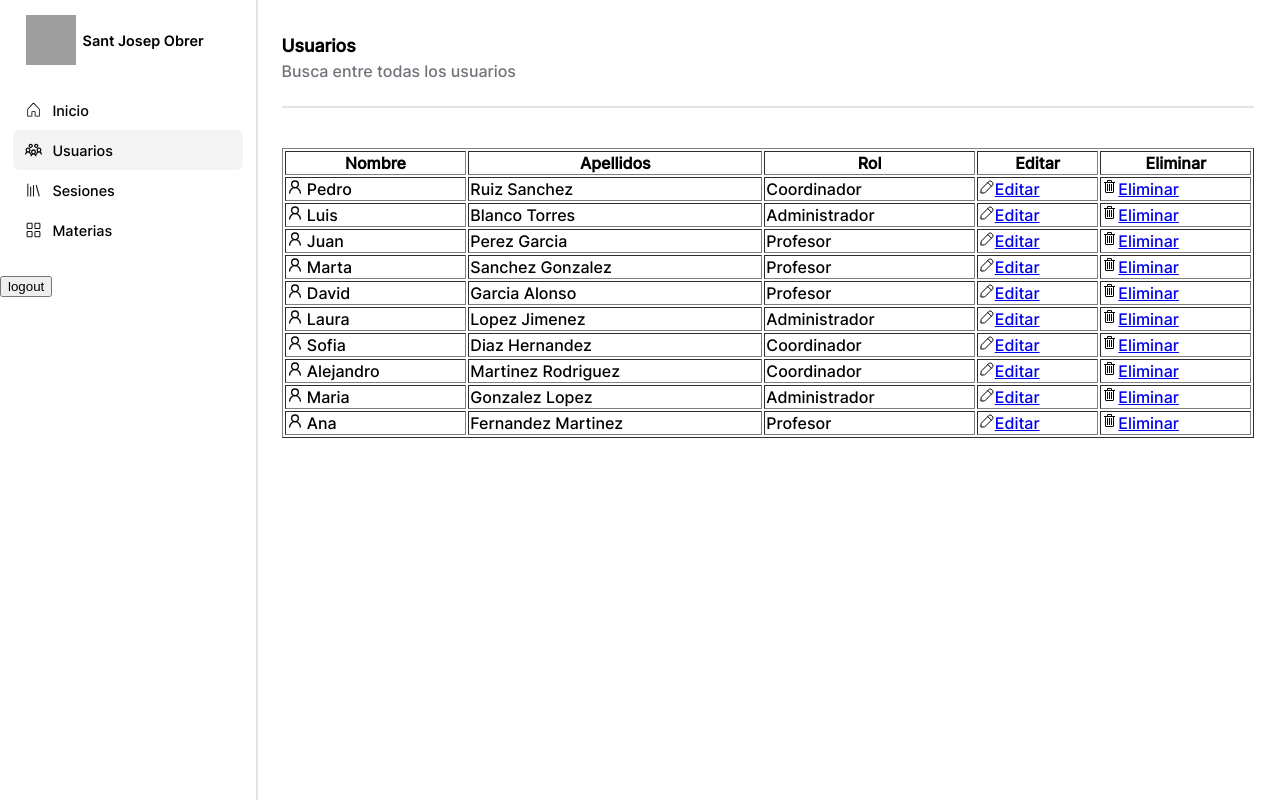
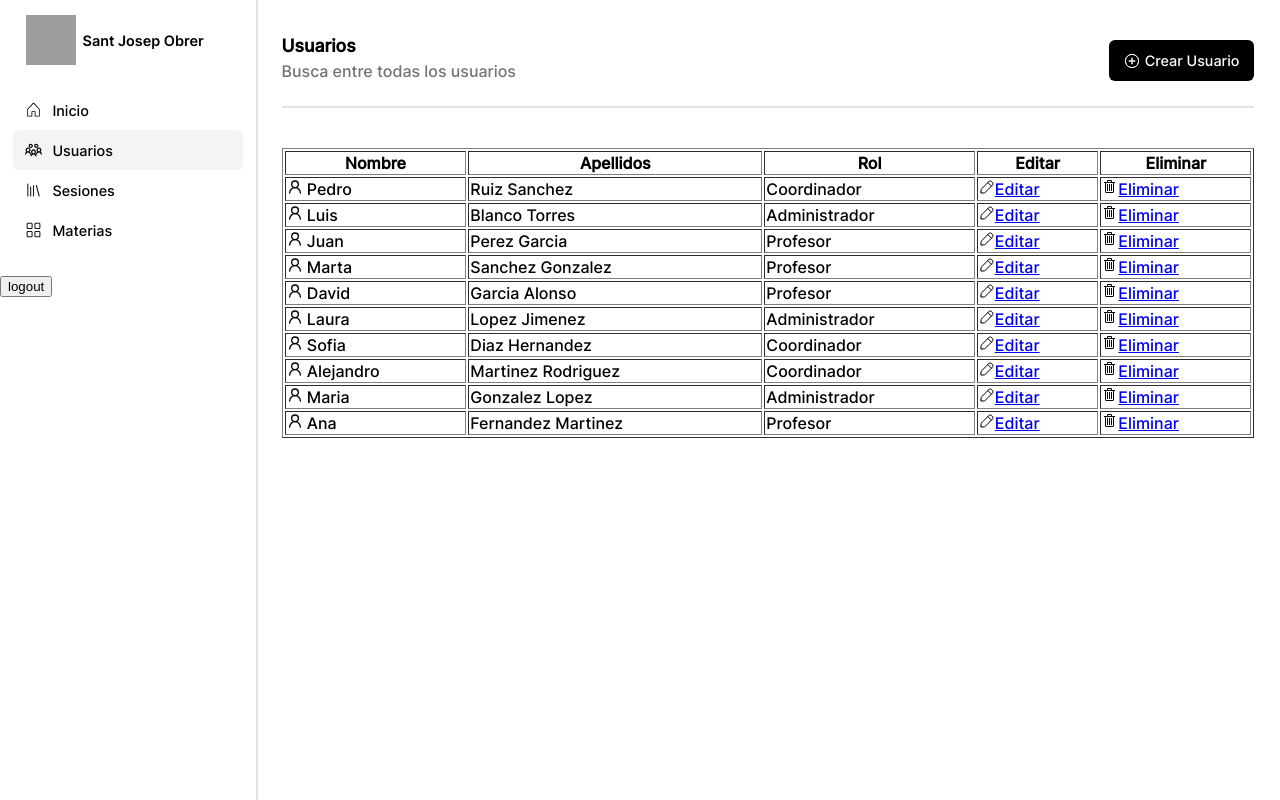
Before and after one commit to Marccb18/Extraescolares-SJO, a PHP site: page /admin/gestion_users.php in a window 1280 px wide. Run offline with PHP 8.4, Linux system fonts and the light colour scheme; the visitor is signed in with stand-in values (Sample User, id 1); data comes from the database, SQL or seed files in the repository; grey boxes are pictures that could not be loaded.

Commit message:
insert user funciona

```diff
--- a/admin/gestion_users.php
+++ b/admin/gestion_users.php
@@ -64,9 +64,15 @@
     </div>
     <div id="main">
         <div id="content">
-            <div id="title">
-                <h3>Usuarios</h3>
-                <p>Busca entre todas los usuarios<p>
+            <div id="topcontent">
+                <div id="title">
+                    <h3>Usuarios</h3>
+                    <p>Busca entre todas los usuarios<p>
+                </div>
+                <a href="new_user.php" id="crear-usuario">
+                    <img src="../assets/img/plus-circled.svg" alt="Crear Usuario">
+                    Crear Usuario
+                </a>
             </div>
             <div class="main-content">
                 <table border="1">
--- a/assets/css/admin_dashboard.css
+++ b/assets/css/admin_dashboard.css
@@ -117,14 +117,20 @@ body {
     margin-top: 35px;
 }
 
+#topcontent {
+    display: flex;
+    justify-content: space-between;
+    align-items: center;
+    padding-bottom: 20px;
+    border-bottom: 2px solid rgba(228, 228, 231, 1);
+}
+
 #title {
     width: 100%;
     height: fit-content;
     display: flex;
     flex-direction: column;
     gap: 5px;
-    padding-bottom: 20px;
-    border-bottom: 2px solid rgba(228, 228, 231, 1);
 }
 
 #title h3 {
@@ -139,6 +145,20 @@ body {
     margin: 0;
     padding: 0;
     color: rgba(113, 113, 122, 1);
+}
+
+#crear-usuario {
+    color: white;
+    background-color: black;
+    border-radius: 6px;
+    display: flex;
+    align-items: center;
+    justify-content: space-evenly;
+    gap: 5px;
+    padding: 12px 15px;
+    text-decoration: none;
+    font-size: 0.9rem;
+    text-wrap: nowrap;
 }
 
 #filter {
```
Also changed, not shown: admin/insert_user.php (added, +35 -0 lines), admin/new_user.php (added, +44 -0 lines).
